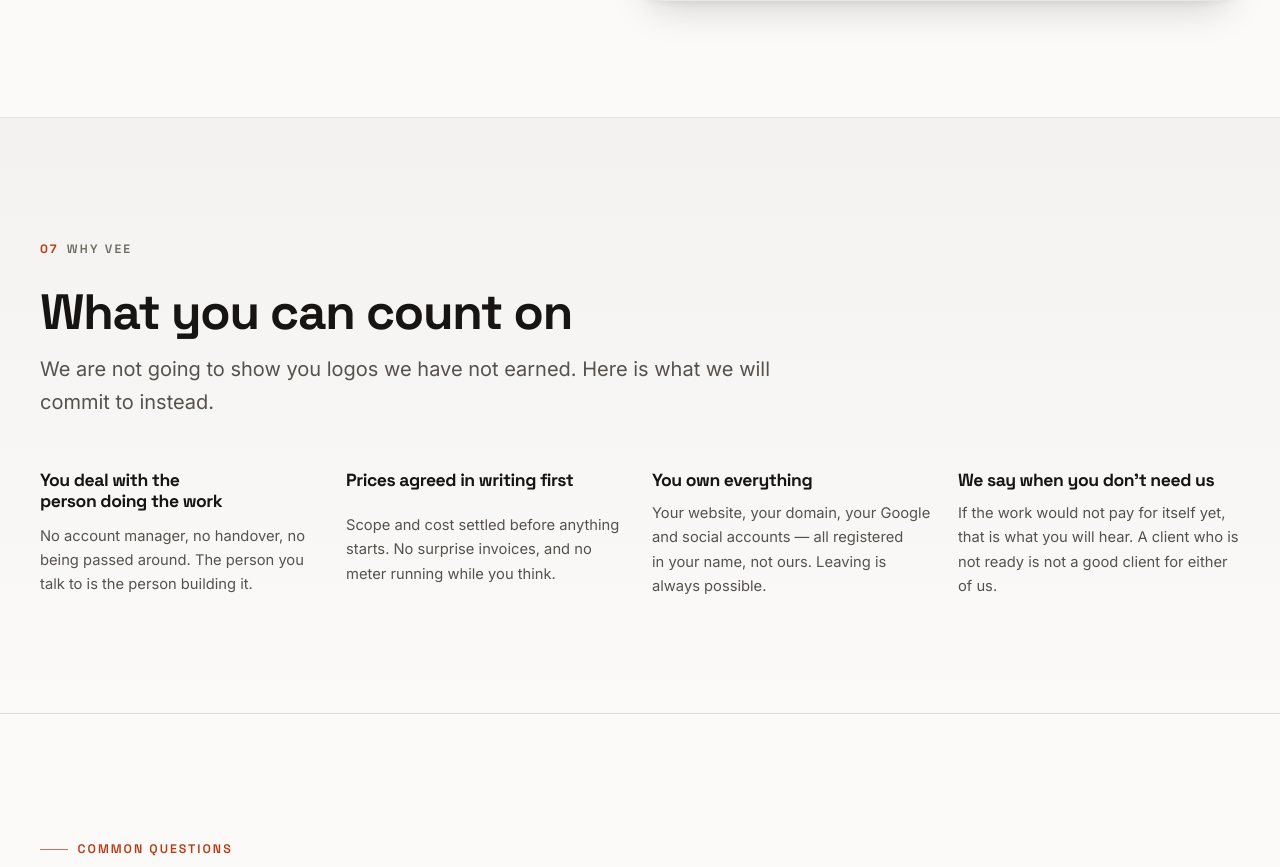
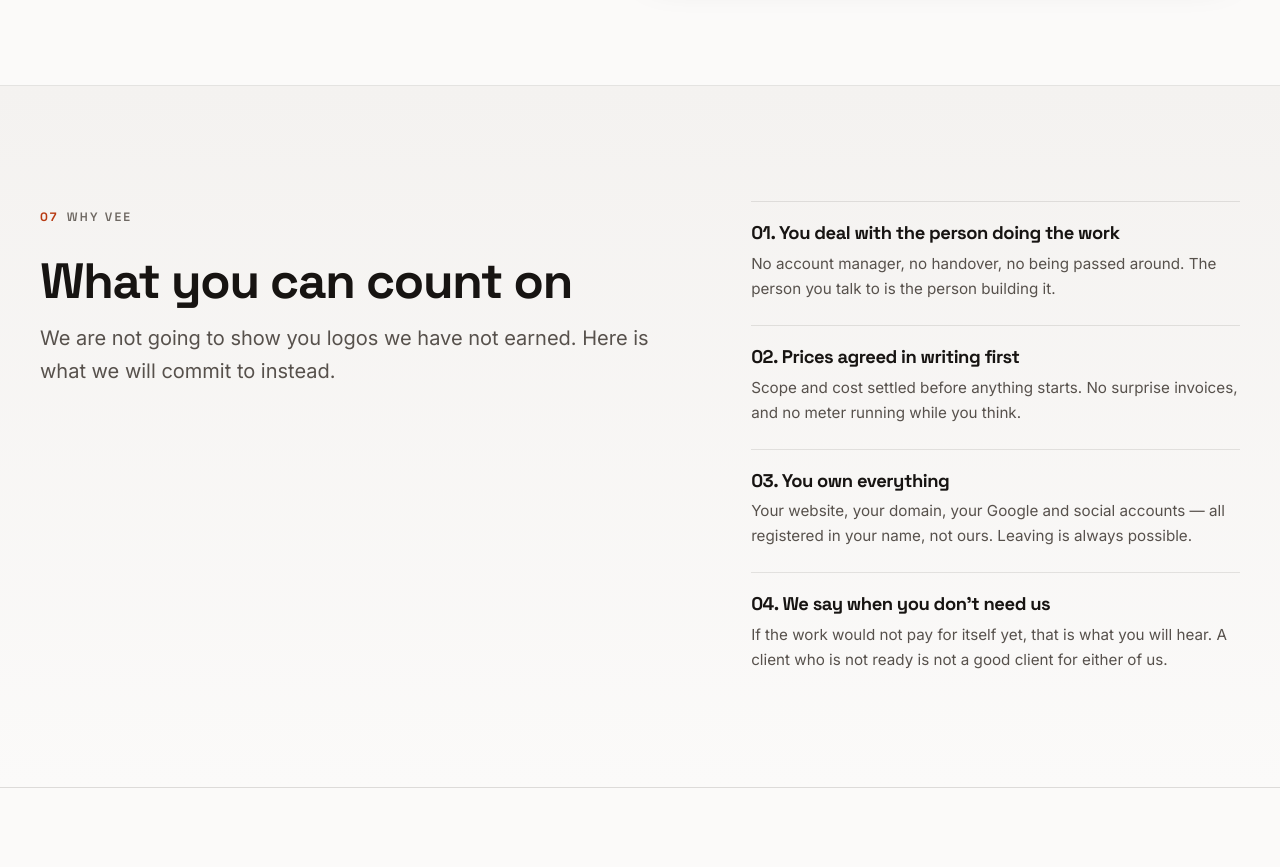
Before and after one commit to evans-30777/vee, a Django app: page / in a window 1280 px wide. Shown: the part 4475-5342 px from the top of the page. Run offline with Django 5.2, Linux system fonts and the light colour scheme; data that the repository does not hold is empty; some libraries are stand-ins or nearby versions.

Commit message:
fix: redesign Why VEE as an elegant split list and unconstrain problem__turn text width

```diff
--- a/static/css/main.css
+++ b/static/css/main.css
@@ -1314,7 +1314,6 @@ html:not(.js) .hero__caption { opacity: 1; visibility: visible; transform: none;
     background: var(--surface);
     border-radius: 0 var(--r) var(--r) 0;
     box-shadow: var(--shadow);
-    max-width: 70ch;
     margin-inline: auto;
 }
 
@@ -1477,22 +1476,27 @@ html:not(.js) .hero__caption { opacity: 1; visibility: visible; transform: none;
 /* 8g. Trust reasons
    ========================================================================== */
 
-.reasons { display: grid; gap: clamp(1rem, 2vw, 1.5rem); }
-
-.reason {
-    display: grid;
-    gap: 0.4rem;
-}
-
-.reason h3 {
-    font-size: 1.1rem;
-    margin-bottom: 0.2rem;
-}
-
-.reason p { font-size: 0.92rem; color: var(--text-muted); }
-
-@media (min-width: 760px) { .reasons { grid-template-columns: repeat(2, 1fr); } }
-@media (min-width: 1100px) { .reasons { grid-template-columns: repeat(4, 1fr); } }
+.reasons-list {
+    display: flex;
+    flex-direction: column;
+    gap: 1.5rem;
+}
+
+.reasons-list__item {
+    border-top: 1px solid var(--border);
+    padding-top: 1.25rem;
+}
+
+.reasons-list__item h3 {
+    font-size: 1.15rem;
+    margin-bottom: 0.4rem;
+    color: var(--heading);
+}
+
+.reasons-list__item p {
+    font-size: 0.95rem;
+    color: var(--text-muted);
+}
 
 /* 9. Marquee / logo-free trust strip
    ========================================================================== */
--- a/templates/core/home.html
+++ b/templates/core/home.html
@@ -480,7 +480,8 @@ here is verifiable, none of it is invented social proof.
 {% endcomment %}
 <section class="section section--tinted">
     <div class="container">
-        <div class="section-head">
+        <div class="split">
+            <div class="section-head" style="margin-bottom: 0;">
                 <p class="section-index"><b>07</b> <span>Why VEE</span></p>
                 <h2>What you can count on</h2>
                 <p class="lead">
@@ -489,23 +490,24 @@ here is verifiable, none of it is invented social proof.
                 </p>
             </div>
 
-        <div class="reasons">
-            <article class="reason">
-                <h3>You deal with the person doing the work</h3>
+            <div class="reasons-list">
+                <div class="reasons-list__item">
+                    <h3>01. You deal with the person doing the work</h3>
                     <p>No account manager, no handover, no being passed around. The person you talk to is the person building it.</p>
-            </article>
-            <article class="reason">
-                <h3>Prices agreed in writing first</h3>
+                </div>
+                <div class="reasons-list__item">
+                    <h3>02. Prices agreed in writing first</h3>
                     <p>Scope and cost settled before anything starts. No surprise invoices, and no meter running while you think.</p>
-            </article>
-            <article class="reason">
-                <h3>You own everything</h3>
+                </div>
+                <div class="reasons-list__item">
+                    <h3>03. You own everything</h3>
                     <p>Your website, your domain, your Google and social accounts — all registered in your name, not ours. Leaving is always possible.</p>
-            </article>
-            <article class="reason">
-                <h3>We say when you don't need us</h3>
+                </div>
+                <div class="reasons-list__item">
+                    <h3>04. We say when you don't need us</h3>
                     <p>If the work would not pay for itself yet, that is what you will hear. A client who is not ready is not a good client for either of us.</p>
-            </article>
+                </div>
+            </div>
         </div>
     </div>
 </section>
```
Lines whose indentation alone changed are shown as unchanged.
